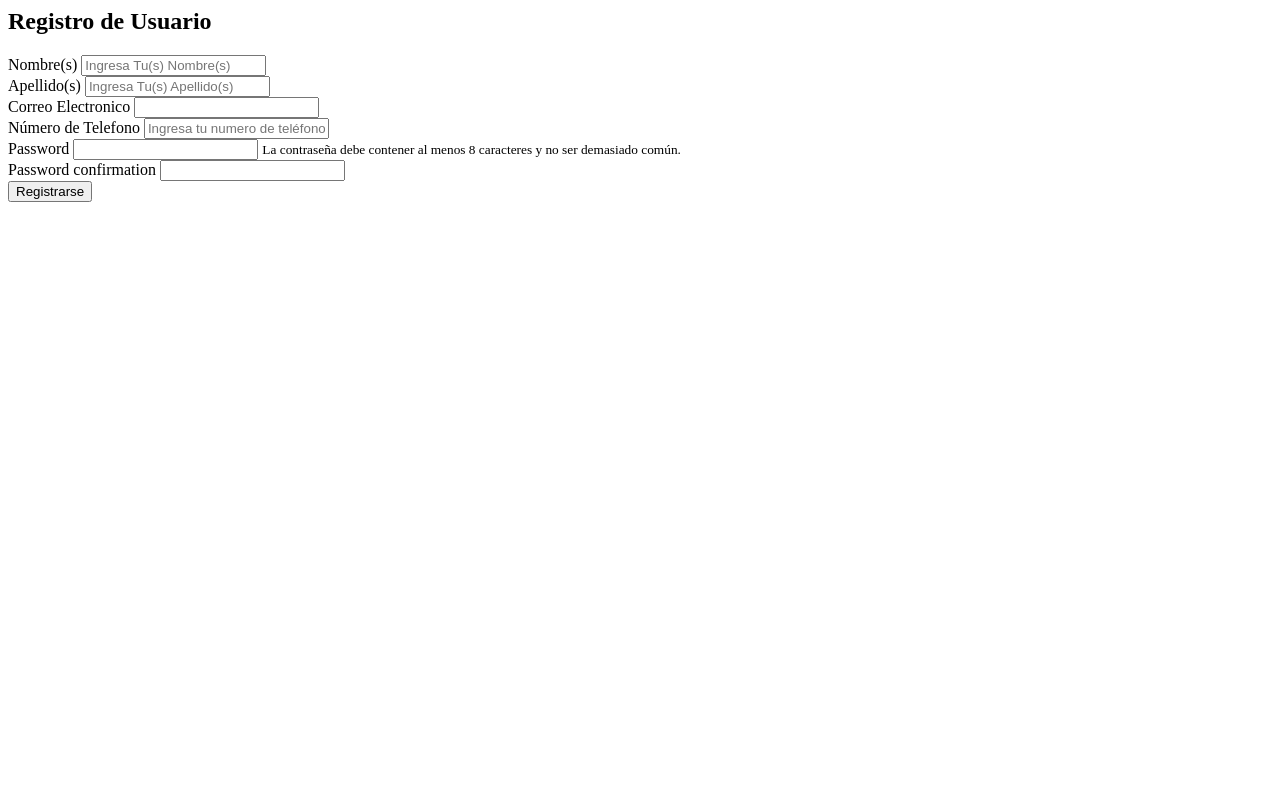
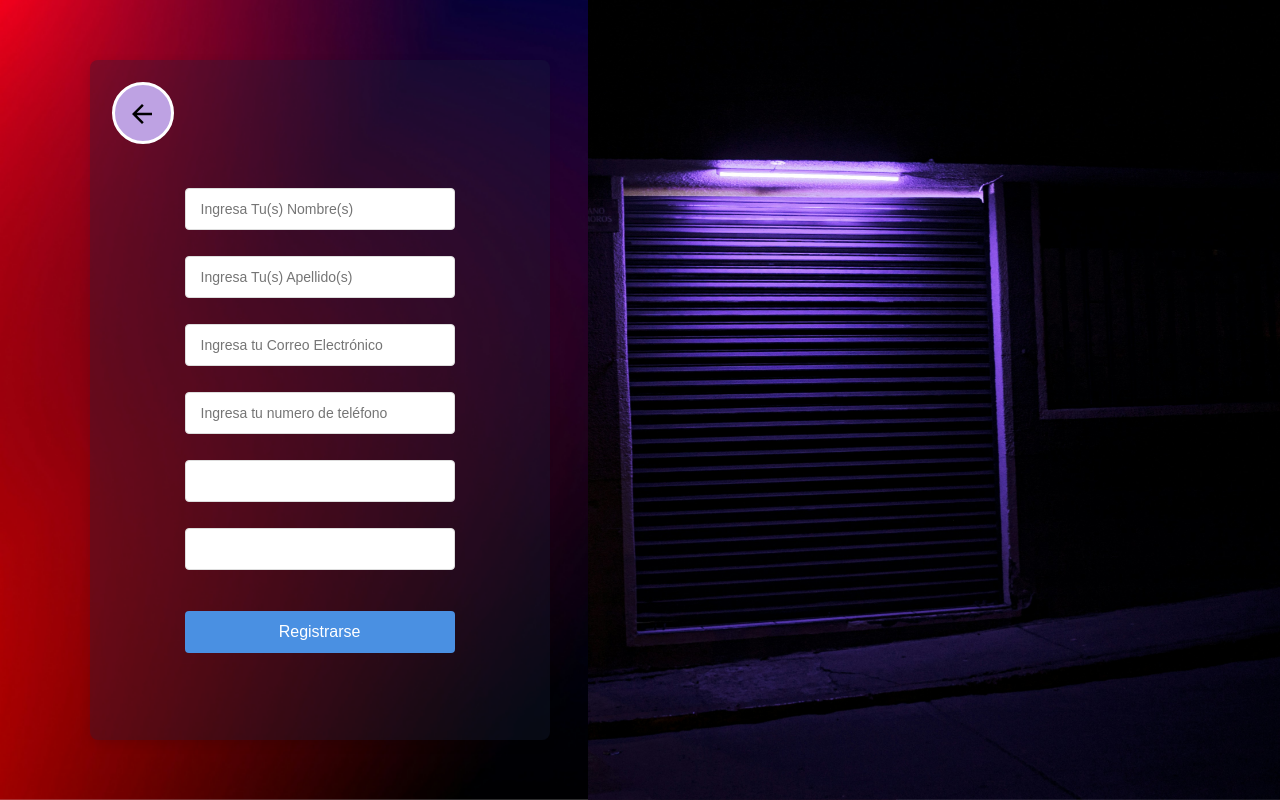
Before and after one commit to JuanDR403/PHONE_FX_WEB, a Django app: page /registro/ in a window 1280 px wide; the page is wider, and only the part inside the window is pictured. Run offline with Django 5.2, Linux system fonts and the light colour scheme.

Commit message:
Implementacion de diseño vista registro

```diff
--- a/drf_simple_crud/PHONE_FX/forms.py
+++ b/drf_simple_crud/PHONE_FX/forms.py
@@ -20,7 +20,7 @@ class RegistroForm(UserCreationForm):
         label="Correo Electronico",
         max_length=30,
         required=True,
-        widget=forms.EmailInput(attrs={'placeholders':'Ingresa tu Correo Electrónico'})
+        widget=forms.EmailInput(attrs={'placeholder':'Ingresa tu Correo Electrónico'})
         )
     telefono = forms.CharField(
         label="Número de Telefono",
--- /dev/null
+++ b/drf_simple_crud/PHONE_FX/static/css/auth/register.css
@@ -0,0 +1,30 @@
+/* static/css/auth/register.css */
+.auth-container {
+    position: relative;
+    width: 100%;
+    max-width: 500px;
+}
+
+.auth-form-box {
+    background-color: var(--background-dark);
+    padding: 40px;
+    border-radius: 8px;
+    box-shadow: 0 4px 12px rgba(0,0,0,0.1);
+}
+
+.auth-title {
+    color: var(--text-light);
+    text-align: center;
+    margin-bottom: 30px;
+}
+
+.auth-footer {
+    text-align: center;
+    margin-top: 20px;
+    color: var(--text-light);
+}
+
+.auth-link {
+    color: var(--primary-color);
+    text-decoration: none;
+}
--- /dev/null
+++ b/drf_simple_crud/PHONE_FX/static/css/base.css
@@ -0,0 +1,150 @@
+:root {
+    --primary-color: #4a90e2;
+    --background-dark: #23183a;
+    --text-light: #ffffff;
+}
+
+body {
+    margin: 0;
+    font-family: 'Segoe UI', Arial, sans-serif;
+}
+
+.auth-page {
+    font-family: 'Segoe UI', Arial, sans-serif;
+    margin: 0;
+    padding: 0;
+    min-height: 100vh;
+    display: flex;
+    justify-content: flex-start;
+    align-items: center;
+    background-color: #f5f5f5;
+    position: relative;
+    overflow: hidden; /* Para contener los pseudo-elementos */
+    padding-left: 7%;
+    justify-content: flex-start;
+
+}
+
+/* Imagen izquierda (fondo_registro2.jpg) - ABAJO */
+.auth-page::before {
+    content: '';
+    position: absolute;
+    top: 0;
+    left: 0;
+    width: 70%;
+    height: 100%;
+    background: url('../img/fondo_registro2.jpg') left center/cover no-repeat fixed;
+    z-index: 1;
+}
+
+/* Imagen derecha (fondo_registro.jpg) - ARRIBA */
+.auth-page::after {
+    content: '';
+    position: absolute;
+    top: 0;
+    right: 0;
+    width: 55%;
+    height: 100%;
+    background: url('../img/fondo_registro.jpg') right center/cover no-repeat fixed;
+    z-index: 2; /* Mayor z-index para que esté encima */
+        right: -170px; /* Corre la imagen 30px más a la derecha */
+    width: calc(65% + 30px); /* Compensa el aumento de ancho */
+    background-position: calc(100% - -300px) center; /* Ajuste fino de la posición */
+}
+
+/* Asegurar que el contenido esté por encima de ambos fondos */
+.auth-container {
+    position: relative;
+    z-index: 3;
+}
+.auth-container {
+    width: 100%;
+    max-width: 1200px;
+
+}
+.auth-box {
+    background-color: white;
+    padding: 10px 40px; /* Más compacto */
+    border-radius: 8px;
+    box-shadow: 0 4px 12px rgba(0, 0, 0, 0.1);
+    width: 380px;
+    position: relative;
+    margin: 20px 0;
+    max-height: 80vh;
+    display: flex; /* Añadido */
+    flex-direction: column; /* Añadido */
+    justify-content: center; /* Centra verticalmente */
+}
+/* Título */
+.auth-title {
+    color: #333;
+    text-align: center;
+    margin-bottom: 30px;
+    font-size: 24px;
+}
+
+/* Formulario */
+.auth-form {
+    display: flex;
+    flex-direction: column;
+    gap: 20px; /* Espacio entre grupos de campos */
+    padding: 15px 15px; /* Espacio interno para separar del scroll */
+    max-height: calc(80vh - 50px); /* Ajuste considerando nuevos paddings */
+    overflow-y: auto;
+}
+
+.form-group {
+    margin-bottom: 1px;
+}
+
+.form-group label {
+    display: block;
+    margin-bottom: 4px;
+    font-weight: 500;
+    color: #555;
+    font-size: 14px;
+}
+
+.form-group input {
+    width: 100%;
+    padding: 10px 12px;
+    border: 1px solid #ddd;
+    border-radius: 4px;
+    font-size: 14px;
+    box-sizing: border-box;
+}
+/* Barra de scroll personalizada */
+.auth-form::-webkit-scrollbar {
+    width: 8px;
+}
+
+.form-group input:focus {
+    border-color: #4a90e2;
+    outline: none;
+}
+
+/* Botón de submit */
+.submit-btn {
+    width: 100%;
+    padding: 12px;
+    background-color: #4a90e2;
+    color: white;
+    border: none;
+    border-radius: 4px;
+    font-size: 16px;
+    font-weight: 500;
+    cursor: pointer;
+    margin-top: 10px;
+    transition: background-color 0.3s;
+}
+
+.submit-btn:hover {
+    background-color: #3a7bc8;
+}
+
+/* Mensajes de error */
+.error-message {
+    color: #e74c3c;
+    font-size: 12px;
+    margin-top: 5px;
+}
--- /dev/null
+++ b/drf_simple_crud/PHONE_FX/static/css/components.css
@@ -0,0 +1,81 @@
+/* From Uiverse.io by karthik092726122003 */
+.styled-wrapper .button {
+    display: block;
+    position: relative;
+    width: 76px;
+    height: 76px;
+    margin: 0;
+    overflow: hidden;
+    outline: none;
+    background-color: transparent;
+    cursor: pointer;
+    border: 0;
+  }
+
+  .styled-wrapper .button:before {
+    content: "";
+    position: absolute;
+    border-radius: 50%;
+    inset: 7px;
+    border: 3px solid white; /* Update dynamically for light/dark mode */
+    transition:
+      opacity 0.4s cubic-bezier(0.77, 0, 0.175, 1) 80ms,
+      transform 0.5s cubic-bezier(0.455, 0.03, 0.515, 0.955) 80ms;
+      background-color: #bea2e3;
+
+  }
+
+  .styled-wrapper .button:after {
+    content: "";
+    position: absolute;
+    border-radius: 50%;
+    inset: 7px;
+    border: 4px solid #b333c9;
+    transform: scale(1.3);
+    transition:
+      opacity 0.4s cubic-bezier(0.165, 0.84, 0.44, 1),
+      transform 0.5s cubic-bezier(0.25, 0.46, 0.45, 0.94);
+    opacity: 0;
+
+  }
+
+  .styled-wrapper .button:hover:before,
+  .styled-wrapper .button:focus:before {
+    opacity: 0;
+    transform: scale(0.7);
+    transition:
+      opacity 0.4s cubic-bezier(0.165, 0.84, 0.44, 1),
+      transform 0.5s cubic-bezier(0.25, 0.46, 0.45, 0.94);
+
+  }
+
+  .styled-wrapper .button:hover:after,
+  .styled-wrapper .button:focus:after {
+    opacity: 1;
+    transform: scale(1);
+    transition:
+      opacity 0.4s cubic-bezier(0.77, 0, 0.175, 1) 80ms,
+      transform 0.5s cubic-bezier(0.455, 0.03, 0.515, 0.955) 80ms;
+  }
+
+  .styled-wrapper .button-box {
+    display: flex;
+    position: absolute;
+    top: 0;
+    left: 0;
+  }
+
+  .styled-wrapper .button-elem {
+    display: block;
+    width: 30px;
+    height: 30px;
+    margin: 24px 18px 0 22px;
+    transform: rotate(360deg);
+    fill: #f0eeef;
+  }
+
+  .styled-wrapper .button:hover .button-box,
+  .styled-wrapper .button:focus .button-box {
+    transition: 0.4s;
+    transform: translateX(-69px);
+  }
--- a/drf_simple_crud/PHONE_FX/templates/registro/registro.html
+++ b/drf_simple_crud/PHONE_FX/templates/registro/registro.html
@@ -1,81 +1,144 @@
-<!-- templates/registro/registro.html -->
+{% load static %}
+<!DOCTYPE html>
+<html lang="es">
+<head>
+    <meta charset="UTF-8">
+    <meta name="viewport" content="width=device-width, initial-scale=1.0">
+    <title>Registro de Usuario</title>
 
-{% block content %}
-<div class="container">
-    <h2 class="mt-4 mb-4">Registro de Usuario</h2>
-    <form method="post" class="needs-validation" novalidate>
+    <!-- CSS Base -->
+    <link rel="stylesheet" href="{% static 'css/base.css' %}">
+
+    <!-- CSS de Componentes -->
+    <link rel="stylesheet" href="{% static 'css/components.css' %}">
+
+    <!-- CSS de Layout -->
+    <link rel="stylesheet" href="{% static 'css/layout.css' %}">
+
+    <!-- CSS específico de la página -->
+    <link rel="stylesheet" href="{% static 'css/auth/register.css' %}">
+    <style>
+        /* Estilos específicos para esta página */
+        .auth-box {
+            position: relative;
+            background-color: #17213c4f;
+            padding: 20px;
+            border-radius: 8px;
+            box-shadow: 0 4px 12px rgba(0, 0, 0, 0.1);
+            width: 420px; /* Un poco más ancho para contener el box interno */
+
+        }
+
+        .form-container {
+            background-color: #f9f9f900;
+            border-radius: 6px;
+            padding: 60px;
+            margin-top: 40px; /* Espacio para la flecha */
+        }
+
+        .auth-button-container {
+            position: absolute;
+            top: 15px;
+            left: 15px;
+            z-index: 10;
+        }
+
+        .form-group input {
+            width: 100%;
+            padding: 12px 15px;
+            border: 1px solid #ddd;
+            border-radius: 4px;
+            font-size: 14px;
+            box-sizing: border-box;
+            margin-bottom: 5px;
+            background-color: white;
+        }
+
+        .form-group input:focus {
+            border-color: #4a90e2;
+            outline: none;
+        }
+
+        .submit-btn {
+            margin-top: 15px;
+        }
+    </style>
+</head>
+<body class="auth-page">
+    <div class="auth-container">
+        <!-- Contenedor principal -->
+        <div class="auth-box">
+            <!-- Botón de retroceso (fuera del form-container) -->
+            <div class="auth-button-container">
+                <div class="styled-wrapper">
+                    <button class="button auth-back-button">
+                        <div class="button-box">
+                            <span class="button-elem">
+                                <svg viewBox="0 0 24 24" class="arrow-icon">
+                                    <path fill="currentColor" d="M20 11H7.83l5.59-5.59L12 4l-8 8 8 8 1.41-1.41L7.83 13H20v-2z"></path>
+                                </svg>
+                            </span>
+                            <span class="button-elem">
+                                <svg viewBox="0 0 24 24" class="arrow-icon">
+                                    <path fill="currentColor" d="M20 11H7.83l5.59-5.59L12 4l-8 8 8 8 1.41-1.41L7.83 13H20v-2z"></path>
+                                </svg>
+                            </span>
+                        </div>
+                    </button>
+                </div>
+            </div>
+
+            <!-- Box interno para el formulario -->
+            <div class="form-container">
+                <form method="post" class="auth-form">
                     {% csrf_token %}
 
-        <!-- Nombres -->
                     <div class="form-group">
-            <label for="{{ form.first_name.id_for_label }}">{{ form.first_name.label }}</label>
                         {{ form.first_name }}
                         {% if form.first_name.errors %}
-                <div class="invalid-feedback">
-                    {{ form.first_name.errors.as_text }}
-                </div>
+                            <div class="error-message">{{ form.first_name.errors.as_text }}</div>
                         {% endif %}
                     </div>
 
-        <!-- Apellidos -->
                     <div class="form-group">
-            <label for="{{ form.last_name.id_for_label }}">{{ form.last_name.label }}</label>
                         {{ form.last_name }}
                         {% if form.last_name.errors %}
-                <div class="invalid-feedback">
-                    {{ form.last_name.errors.as_text }}
-                </div>
+                            <div class="error-message">{{ form.last_name.errors.as_text }}</div>
                         {% endif %}
                     </div>
 
-        <!-- Correo -->
                     <div class="form-group">
-            <label for="{{ form.email.id_for_label }}">{{ form.email.label }}</label>
                         {{ form.email }}
                         {% if form.email.errors %}
-                <div class="invalid-feedback">
-                    {{ form.email.errors.as_text }}
-                </div>
+                            <div class="error-message">{{ form.email.errors.as_text }}</div>
                         {% endif %}
                     </div>
 
-        <!-- Teléfono -->
                     <div class="form-group">
-            <label for="{{ form.telefono.id_for_label }}">{{ form.telefono.label }}</label>
                         {{ form.telefono }}
                         {% if form.telefono.errors %}
-                <div class="invalid-feedback">
-                    {{ form.telefono.errors.as_text }}
-                </div>
+                            <div class="error-message">{{ form.telefono.errors.as_text }}</div>
                         {% endif %}
                     </div>
 
-        <!-- Contraseña -->
                     <div class="form-group">
-            <label for="{{ form.password1.id_for_label }}">{{ form.password1.label }}</label>
                         {{ form.password1 }}
                         {% if form.password1.errors %}
-                <div class="invalid-feedback">
-                    {{ form.password1.errors.as_text }}
-                </div>
-            {% endif %}
-            <small class="form-text text-muted">
-                La contraseña debe contener al menos 8 caracteres y no ser demasiado común.
-            </small>
-        </div>
-
-        <!-- Confirmación de contraseña -->
-        <div class="form-group">
-            <label for="{{ form.password2.id_for_label }}">{{ form.password2.label }}</label>
-            {{ form.password2 }}
-            {% if form.password2.errors %}
-                <div class="invalid-feedback">
-                    {{ form.password2.errors.as_text }}
-                </div>
+                            <div class="error-message">{{ form.password1.errors.as_text }}</div>
                         {% endif %}
                     </div>
 
-        <button type="submit" class="btn btn-primary">Registrarse</button>
+                    <div class="form-group">
+                        {{ form.password2 }}
+                        {% if form.password2.errors %}
+                            <div class="error-message">{{ form.password2.errors.as_text }}</div>
+                        {% endif %}
+                    </div>
+
+                    <button type="submit" class="submit-btn">Registrarse</button>
                 </form>
             </div>
-{% endblock %}
+        </div>
+    </div>
+</body>
+</html>
--- a/drf_simple_crud/PHONE_FX/urls.py
+++ b/drf_simple_crud/PHONE_FX/urls.py
@@ -1,9 +1,12 @@
+from django.conf import settings
+from django.conf.urls.static import static
 from django.contrib import admin
 from django.urls import path
 from .views import registro
+
 
 urlpatterns = [
     path('admin/', admin.site.urls),
 
     path('registro/',registro, name='registro'),
-]
+]+ static(settings.STATIC_URL, document_root=settings.STATIC_ROOT)
```
Also changed, not shown: drf_simple_crud/PHONE_FX/settings.py (+6 -14 lines), drf_simple_crud/PHONE_FX/static/css/auth/login.css (added), drf_simple_crud/PHONE_FX/static/img/fondo_registro.jpg (added), drf_simple_crud/PHONE_FX/static/img/fondo_registro2.jpg (added). Lines whose indentation alone changed are shown as unchanged.
